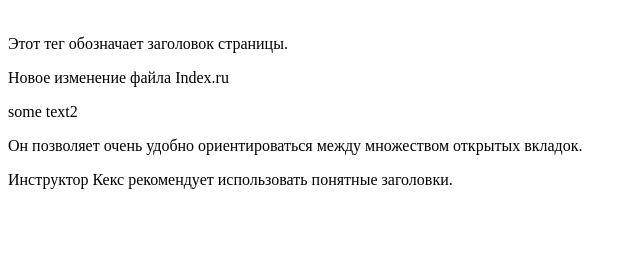
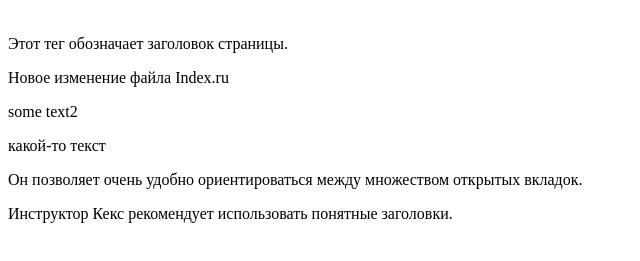
Before and after one commit to StasBelykh/site, a plain HTML site: page Index.html in a window 1280 px wide. Shown: the part 79-340 px from the top of the page, without its empty margins (0-640 px from the left). Drawn offline with Linux system fonts and the light colour scheme.

Commit message:
four commit

```diff
--- a/Index.html
+++ b/Index.html
@@ -4,12 +4,12 @@
         <title>Инструктор кекс</title>
     </head>
     <body>
-        <h1>Тег</h1>
+            <h1>Тег</h1>
         <img src="/assets/course2/keks.jpg" alt="">
         <p>Этот тег обозначает заголовок страницы.</p>
 		<p>Новое изменение файла Index.ru</p>
 		<p>some text2</p>
-
+		<p>какой-то текст</p>
         <p>Он позволяет очень удобно ориентироваться между множеством открытых вкладок.</p>
         <p>Инструктор Кекс рекомендует использовать понятные заголовки.</p>
     </body>
```
